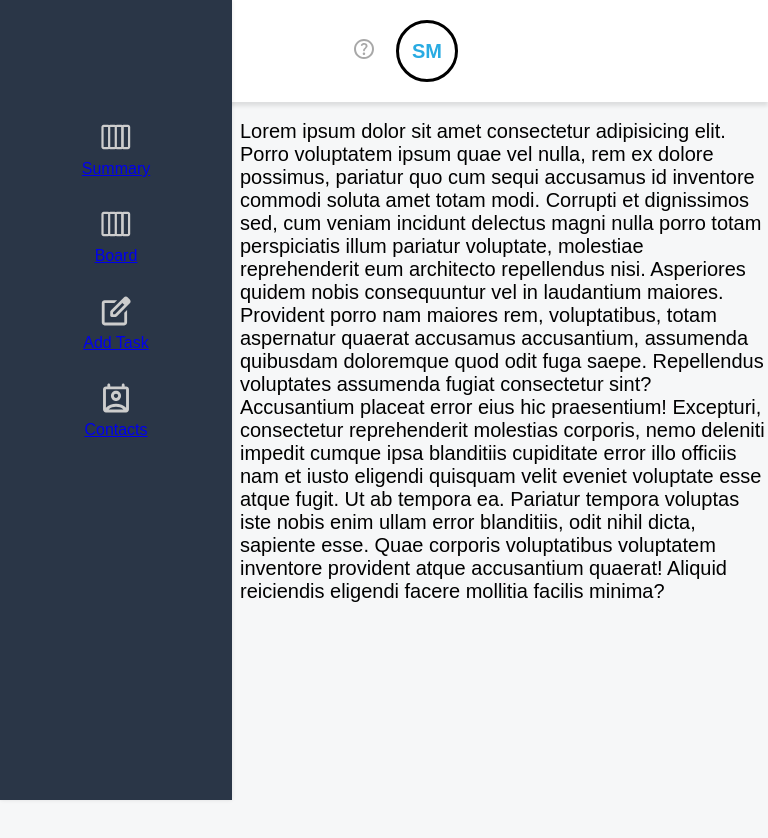
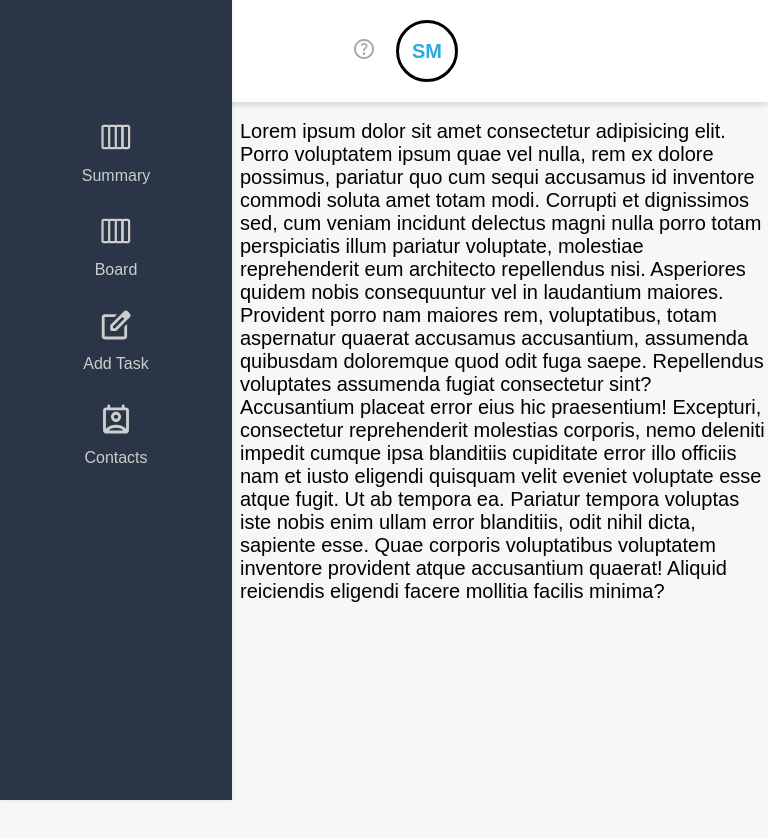
Before and after one commit to Andrei-Octavian-Buha/join, a plain HTML site: page help.html in a window 768 px wide. Drawn offline with Linux system fonts and the light colour scheme.

Commit message:
update navbar responsive menu

```diff
--- a/styles/header.css
+++ b/styles/header.css
@@ -1,4 +1,4 @@
-@media (max-width: 345px) {
+@media (max-width: 355px) {
     .content{
         margin-top: 120px;
         margin-left: 0px;
@@ -27,13 +27,6 @@
         color: #CDCDCD;
         border-radius: 8px;
         padding: 4px;
-        display: flex;
-        align-items: center;
-        justify-content: center;
-        flex-direction: column;
-    }
-    span{
-        font-size: 10px;
     }
     .navBtn:hover{
         color: white;
@@ -47,6 +40,19 @@
     .vectorImgColor:hover{
         color: white;
     }
+    .aLink{
+        display: flex;
+        align-items: center;
+        justify-content: center;
+        flex-direction: column;
+        gap: 15px;
+        text-decoration: none;
+        color: #CDCDCD;
+    }
+    span{
+        font-size: 8px;
+    }
+
 
     .topNav{
         position: fixed;
@@ -158,6 +164,18 @@
     .vectorImgColor:hover{
         color: yellowgreen;
     }
+
+    .aLink{
+        display: flex;
+        align-items: center;
+        justify-content: center;
+        flex-direction: column;
+        gap: 15px;
+        text-decoration: none;
+        color: #CDCDCD;
+    }
+
+
 
     .topNav{
         position: fixed;
@@ -271,6 +289,19 @@
         padding-top: 243px;
         color: #CDCDCD;
     }
+
+    .aLink{
+        display: flex;
+        align-items: center;
+        gap: 15px;
+        text-decoration: none;
+        color: #CDCDCD;
+    }
+    span{
+        font-size: 16px;
+    }
+
+
     .topNav{
         position: fixed;
         z-index: 998;
--- a/templates/header.html
+++ b/templates/header.html
@@ -16,10 +16,10 @@
     <img class="desktopLogoVector" src="/assets/img/logo2.svg" alt="logo">
   </div>
   <ul class="navLink">
-    <li class="navBtn"><img class="vectorImgColor" src="/assets/menu/board.svg" alt=""><a href="/summary_user.html">Summary</a></li>
-    <li class="navBtn"><img class="vectorImgColor" src="/assets/menu/board.svg" alt=""><a href="/board.html">Board</a></li>
-    <li class="navBtn"><img class="vectorImgColor" src="/assets/menu/addTask.svg" alt=""><a href="/add_task.html">Add Task</a></li>
-    <li class="navBtn"><img class="vectorImgColor" src="/assets/menu/contacts.svg" alt=""><a href="/contacts.html">Contacts</a></li>
+    <li class="navBtn"><a class="aLink" href="/summary_user.html"><img class="vectorImgColor" src="/assets/menu/board.svg" alt=""><span>Summary</span></a></li>
+    <li class="navBtn"><a class="aLink" href="/board.html"><img class="vectorImgColor" src="/assets/menu/board.svg" alt=""><span>Board</span></a></li>
+    <li class="navBtn"><a class="aLink" href="/add_task.html"><img class="vectorImgColor" src="/assets/menu/addTask.svg" alt=""><span>Add Task</span></a></li>
+    <li class="navBtn"><a class="aLink" href="/contacts.html"><img class="vectorImgColor" src="/assets/menu/contacts.svg" alt=""><span>Contacts</span></a></li>
   </ul>
 
   <div class="mobileDisplayNone desktopPrivacy">
```
